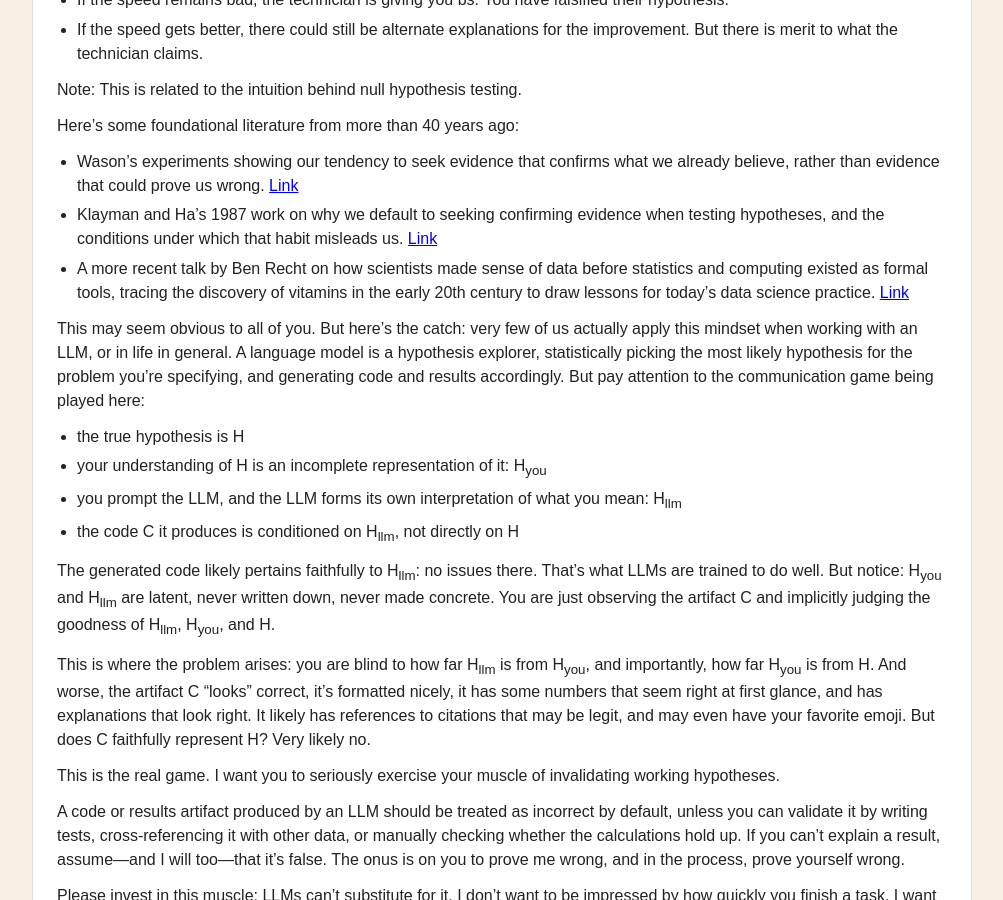
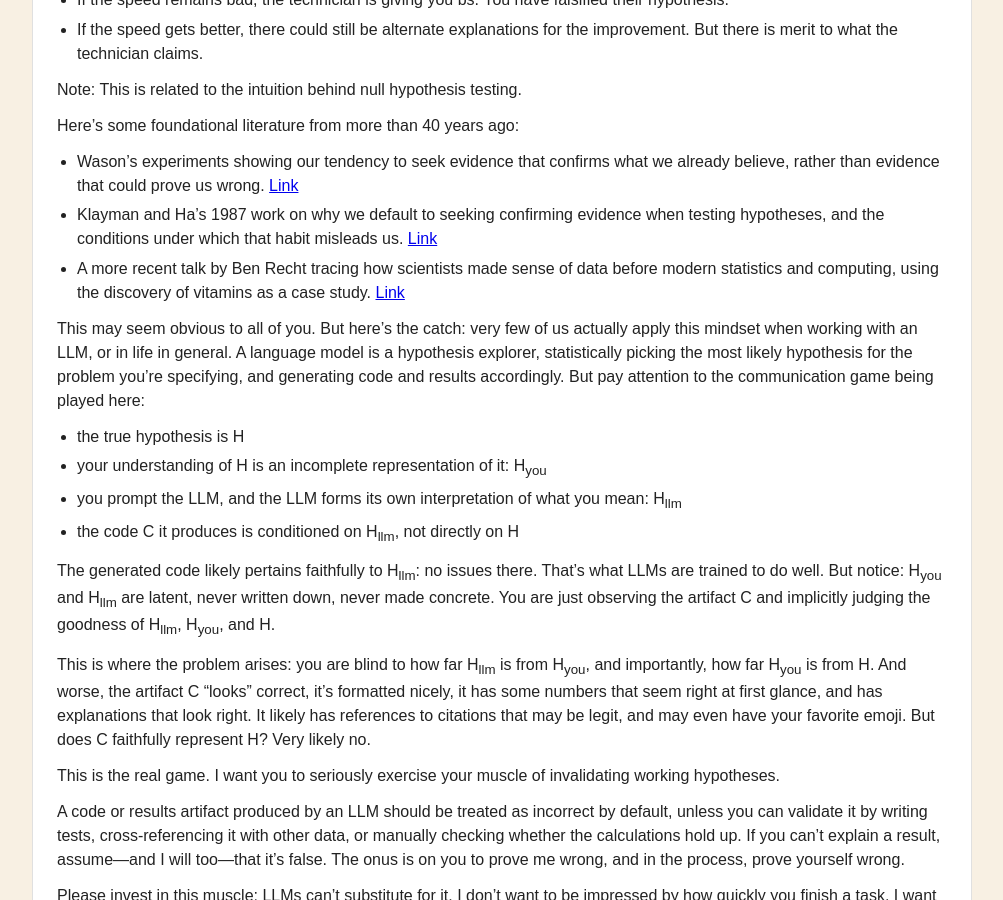
Before and after one commit to manana-labs/manana-labs.github.io, a Jekyll site: the page built from _posts/2026-09-20-a-note-on-the-use-of-llms-for-exploratory-tasks.md, in a window 1280 px wide and 900 px high, scrolled down 1181 px. Shown: the whole window, without its empty margins (138-1141 px from the left). Built offline with Jekyll 4.4.1, drawn with Linux system fonts in a browser that asks for light colours.

Commit message:
Shorten Ben Recht talk description
Co-Authored-By: Claude Sonnet 5 <noreply@anthropic.com>

```diff
--- a/_posts/2026-09-20-a-note-on-the-use-of-llms-for-exploratory-tasks.md
+++ b/_posts/2026-09-20-a-note-on-the-use-of-llms-for-exploratory-tasks.md
@@ -36,7 +36,7 @@ Here's some foundational literature from more than 40 years ago:
 
 - Wason's experiments showing our tendency to seek evidence that confirms what we already believe, rather than evidence that could prove us wrong. [Link](https://en.wikipedia.org/wiki/Peter_Cathcart_Wason)
 - Klayman and Ha's 1987 work on why we default to seeking confirming evidence when testing hypotheses, and the conditions under which that habit misleads us. [Link](http://stats.org.uk/statistical-inference/KlaymanHa1987.pdf)
-- A more recent talk by Ben Recht on how scientists made sense of data before statistics and computing existed as formal tools, tracing the discovery of vitamins in the early 20th century to draw lessons for today's data science practice. [Link](https://www.youtube.com/watch?v=ElJA9ud0sDg)
+- A more recent talk by Ben Recht tracing how scientists made sense of data before modern statistics and computing, using the discovery of vitamins as a case study. [Link](https://www.youtube.com/watch?v=ElJA9ud0sDg)
 
 This may seem obvious to all of you. But here's the catch: very few of us actually apply this mindset when working with an LLM, or in life in general. A language model is a hypothesis explorer, statistically picking the most likely hypothesis for the problem you're specifying, and generating code and results accordingly.
 But pay attention to the communication game being played here:
```
